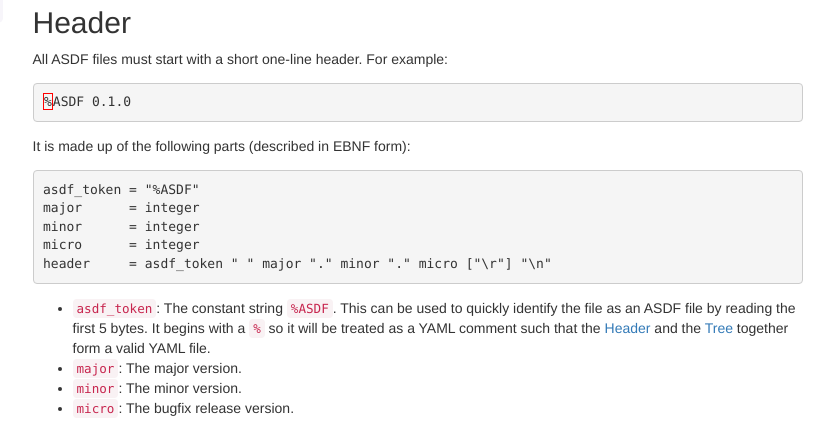
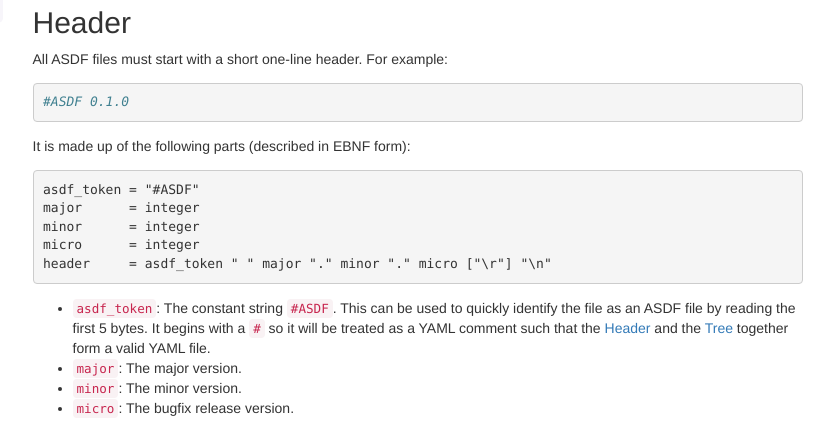
Before and after one commit to asdf-format/asdf-standard, a Sphinx documentation site: the page built from source/file_layout.rst, in a window 1280 px wide and 900 px high, cut to the strip 364-786 px from the top of the window. Shown: the whole strip, without its empty margins (330-1164 px from the left). Built offline with Sphinx 7.4.7, drawn with Linux system fonts in a browser that asks for light colours; pages that are not in the unit, such as notebooks, are missing from menus.

```diff
--- a/source/file_layout.rst
+++ b/source/file_layout.rst
@@ -28,19 +28,19 @@ Header
 
 All ASDF files must start with a short one-line header.  For example::
 
-  %ASDF 0.1.0
+  #ASDF 0.1.0
 
 It is made up of the following parts (described in EBNF form)::
 
-  asdf_token = "%ASDF"
+  asdf_token = "#ASDF"
   major      = integer
   minor      = integer
   micro      = integer
   header     = asdf_token " " major "." minor "." micro ["\r"] "\n"
 
-- ``asdf_token``: The constant string ``%ASDF``.  This can be used
+- ``asdf_token``: The constant string ``#ASDF``.  This can be used
   to quickly identify the file as an ASDF file by reading the first 5
-  bytes.  It begins with a ``%`` so it will be treated as a YAML
+  bytes.  It begins with a ``#`` so it will be treated as a YAML
   comment such that the :ref:`header` and the :ref:`tree` together
   form a valid YAML file.
 
```
